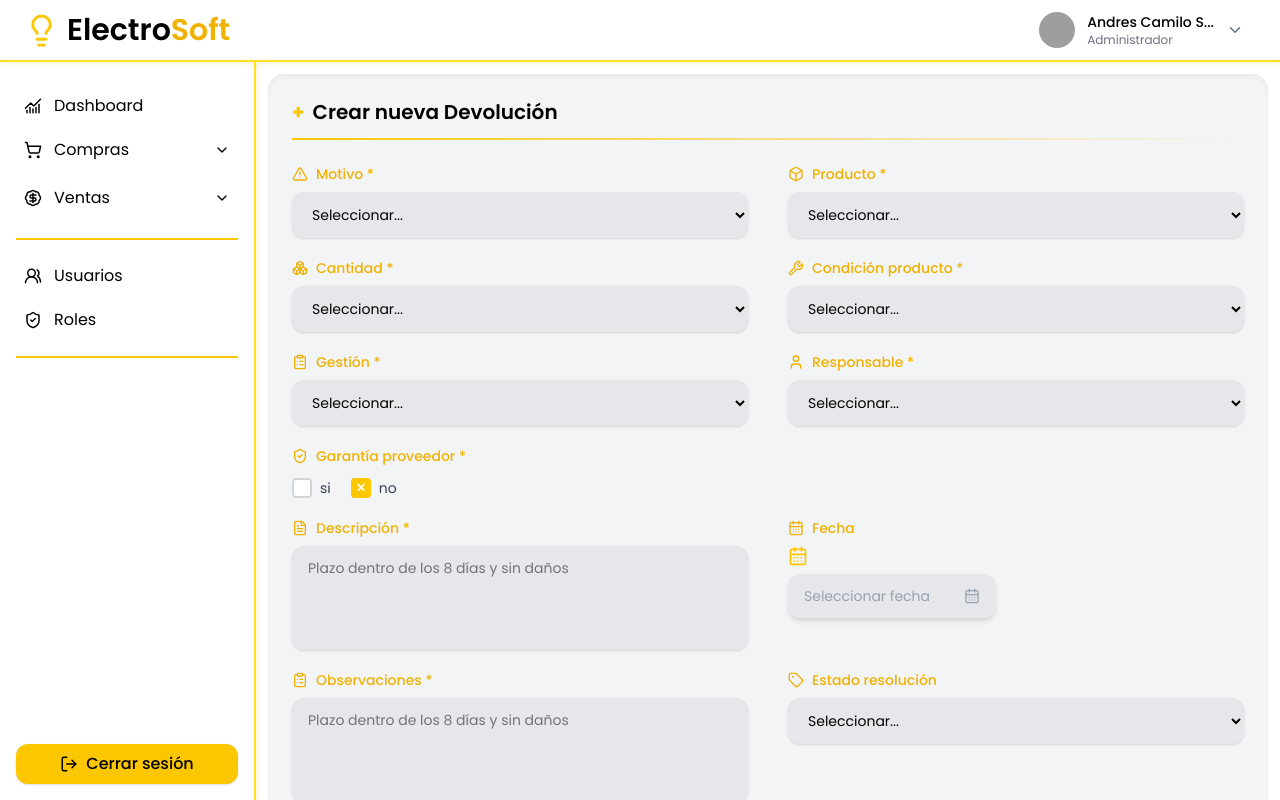
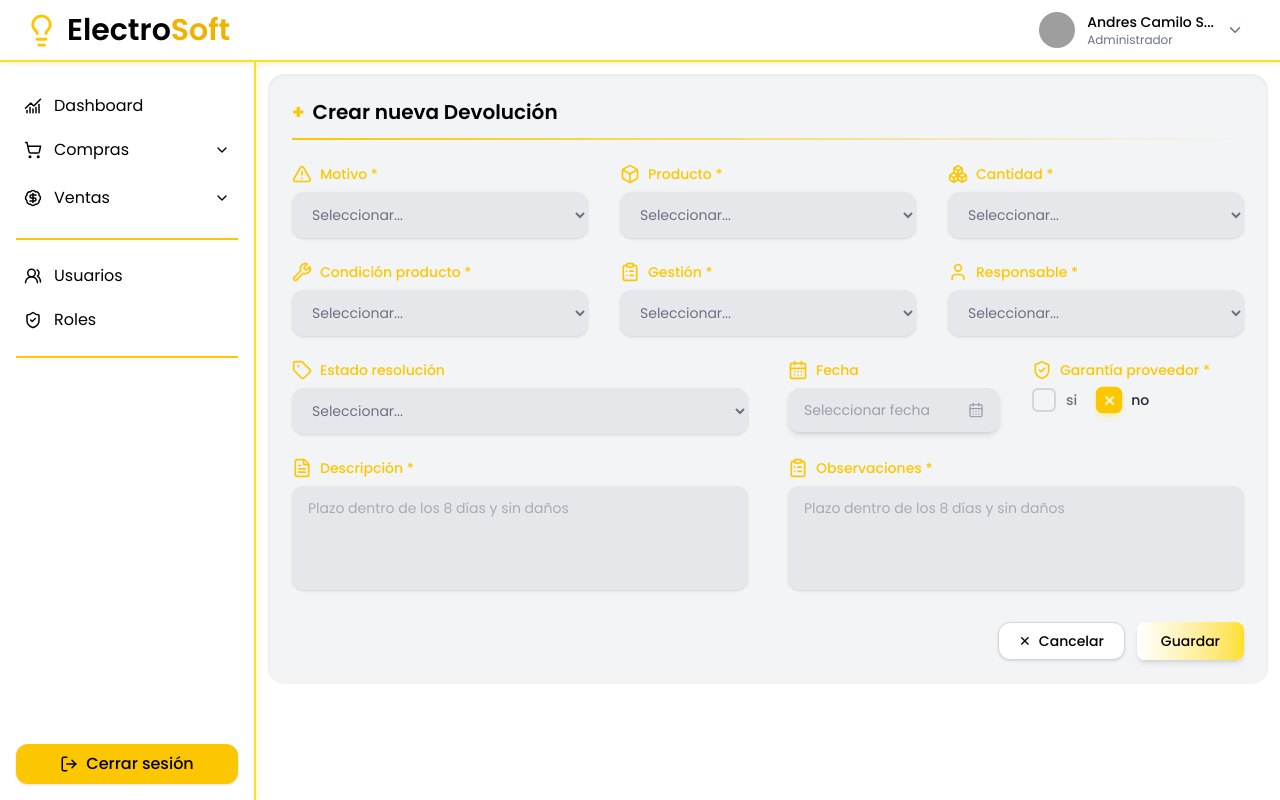
Before and after one commit to Juan17-santa/ElectroSoft, a React (Vite) app: page /dashboard/devolutions/create in a window 1280 px wide. Built offline with nearby package versions, Linux system fonts and the light colour scheme; grey boxes are pictures that could not be loaded.

Commit message:
feat: más cambios.

```diff
--- a/src/feature/dashboard/components/sidebar.jsx
+++ b/src/feature/dashboard/components/sidebar.jsx
@@ -160,8 +160,8 @@ export const Sidebar = () => {
                             </NavLink>
 
                             <NavLink
-                                to="/dashboard/returns"
-                                className={activeSubLink("/dashboard/returns")}
+                                to="/dashboard/Devolutions"
+                                className={activeSubLink("/dashboard/Devolutions")}
                             >
                                 Devoluciones
                             </NavLink>
--- a/src/feature/dashboard/components/ui/Calendar.jsx
+++ b/src/feature/dashboard/components/ui/Calendar.jsx
@@ -209,9 +209,9 @@ export default function Calendar({
                 <button
                     type="button"
                     onClick={() => setShowCalendario(v => !v)}
-                    className={`bg-gray-200 rounded-xl px-4 py-3 text-sm shadow-md w-52 text-left transition-all duration-300
+                    className={`bg-gray-200 rounded-xl px-4 py-3 text-sm shadow-md w-full text-left transition-all duration-300
                         focus:outline-none focus:ring-2 focus:ring-gray-400 cursor-pointer flex items-center justify-between gap-2
-                        ${fechaISO ? "text-gray-700" : "text-gray-400"}`}
+                        ${fechaISO ? "text-gray-500" : "text-gray-400"}`}
                 >
                     <span>
                         {fechaISO ? formatearFecha(fechaISO) : "Seleccionar fecha"}
--- a/src/feature/dashboard/pages/devolutions/components/DevolutionForm.jsx
+++ b/src/feature/dashboard/pages/devolutions/components/DevolutionForm.jsx
@@ -4,25 +4,28 @@ import {
 } from "lucide-react";
 import Calendar, { formatearFecha } from "../../../components/ui/Calendar";
 import PrimaryButton from "../../../components/ui/PrimaryButton";
+import GarantiaCheckbox from "./GarantiaCheckbox";
 import {
     MOTIVOS, CONDICIONES_PRODUCTO, GESTIONES,
     RESPONSABLES, ESTADOS_RESOLUCION
 } from "../helpers/devolutionsHelpers";
 
 /**
- * Formulario reutilizable de devolución.
- * Se usa en: CreateDevolution, EditDevolution y DevolutionDetails.
- *
- * Props:
- *  form            — objeto con todos los valores del formulario
- *  onChange        — (field, value) => void
- *  onSubmit        — () => void  (no se muestra en readOnly)
- *  onCancel        — () => void
- *  readOnly        — boolean, desactiva todos los campos
- *  title           — string, título de la vista
- *  submitText      — string, texto del botón principal
- *  productosList   — array de productos para el select de Producto
+ * ⚠️  Definido FUERA del componente principal para evitar que React
+ *     lo desmonte/remonte en cada render, lo que causaría scroll reset.
  */
+function Field({ icon: Icon, label, children }) {
+    return (
+        <div className="flex flex-col">
+            <p className="flex items-center gap-2 text-yellow-400 text-sm font-medium mb-2">
+                <Icon size={20} />
+                {label}
+            </p>
+            {children}
+        </div>
+    );
+}
+
 export default function DevolutionForm({
     form,
     onChange,
@@ -33,26 +36,12 @@ export default function DevolutionForm({
     submitText = "Guardar",
     productosList = [],
 }) {
-    // ─── Clases base reutilizables ─────────────────────────────────────────────
     const fieldBase = `
-        bg-gray-200 rounded-xl px-4 py-3 text-sm w-full shadow-sm
+        bg-gray-200 text-gray-500 rounded-xl px-4 py-3 text-sm w-full shadow-sm
         focus:outline-none focus:ring-2 focus:ring-gray-400
         transition-all duration-200
         ${readOnly ? "opacity-75 cursor-not-allowed" : "cursor-pointer"}
     `;
-
-    const labelClass = "flex items-center gap-2 text-yellow-500 text-sm font-medium mb-2";
-
-    // ─── Mini campo con label ──────────────────────────────────────────────────
-    const Field = ({ icon: Icon, label, children }) => (
-        <div className="flex flex-col">
-            <p className={labelClass}>
-                <Icon size={16} />
-                {label}
-            </p>
-            {children}
-        </div>
-    );
 
     return (
         <div className="bg-gray-100 p-6 rounded-2xl flex flex-col gap-6 shadow-inner">
@@ -66,153 +55,107 @@ export default function DevolutionForm({
                 <div className="h-0.5 bg-gradient-to-r from-yellow-400 to-transparent mt-3" />
             </div>
 
-            {/* GRID DE CAMPOS */}
-            <div className="grid grid-cols-2 gap-x-10 gap-y-5">
+            {/* ── FILA 1: Motivo · Producto · Cantidad ───────────────────────── */}
+            <div className="grid grid-cols-3 gap-x-8">
 
-                {/* MOTIVO */}
                 <Field icon={AlertTriangle} label="Motivo *">
-                    <select
-                        value={form.motivo}
-                        onChange={(e) => onChange("motivo", e.target.value)}
-                        disabled={readOnly}
-                        className={fieldBase}
-                    >
+                    <select value={form.motivo} onChange={(e) => onChange("motivo", e.target.value)} disabled={readOnly} className={fieldBase}>
                         <option value="">Seleccionar...</option>
-                        {MOTIVOS.map((m) => (
-                            <option key={m} value={m}>{m}</option>
-                        ))}
+                        {MOTIVOS.map((m) => <option key={m} value={m}>{m}</option>)}
                     </select>
                 </Field>
 
-                {/* PRODUCTO */}
                 <Field icon={Box} label="Producto *">
                     {readOnly ? (
-                        <input
-                            type="text"
-                            value={form.producto}
-                            readOnly
-                            className={fieldBase}
-                        />
+                        <input type="text" value={form.producto} readOnly className={fieldBase} />
                     ) : (
-                        <select
-                            value={form.producto}
-                            onChange={(e) => onChange("producto", e.target.value)}
-                            className={fieldBase}
-                        >
+                        <select value={form.producto} onChange={(e) => onChange("producto", e.target.value)} className={fieldBase}>
                             <option value="">Seleccionar...</option>
-                            {productosList.map((p) => (
-                                <option key={p.id} value={p.nombre}>{p.nombre}</option>
-                            ))}
+                            {productosList.map((p) => <option key={p.id} value={p.nombre}>{p.nombre}</option>)}
                         </select>
                     )}
                 </Field>
 
-                {/* CANTIDAD */}
                 <Field icon={Boxes} label="Cantidad *">
-                    <select
-                        value={form.cantidad}
-                        onChange={(e) => onChange("cantidad", e.target.value)}
-                        disabled={readOnly}
-                        className={fieldBase}
-                    >
+                    <select value={form.cantidad} onChange={(e) => onChange("cantidad", e.target.value)} disabled={readOnly} className={fieldBase}>
                         <option value="">Seleccionar...</option>
-                        {GESTIONES.map((g) => (
-                            <option key={g} value={g}>{g}</option>
-                        ))}
+                        {GESTIONES.map((g) => <option key={g} value={g}>{g}</option>)}
                     </select>
                 </Field>
 
-                {/* CONDICIÓN PRODUCTO */}
+            </div>
+
+            {/* ── FILA 2: Condición · Gestión · Responsable ─────────────────── */}
+            <div className="grid grid-cols-3 gap-x-8">
+
                 <Field icon={Wrench} label="Condición producto *">
-                    <select
-                        value={form.condicionProducto}
-                        onChange={(e) => onChange("condicionProducto", e.target.value)}
-                        disabled={readOnly}
-                        className={fieldBase}
-                    >
+                    <select value={form.condicionProducto} onChange={(e) => onChange("condicionProducto", e.target.value)} disabled={readOnly} className={fieldBase}>
                         <option value="">Seleccionar...</option>
-                        {CONDICIONES_PRODUCTO.map((c) => (
-                            <option key={c} value={c}>{c}</option>
-                        ))}
+                        {CONDICIONES_PRODUCTO.map((c) => <option key={c} value={c}>{c}</option>)}
                     </select>
                 </Field>
 
-                {/* GESTIÓN */}
                 <Field icon={ClipboardList} label="Gestión *">
-                    <select
-                        value={form.gestion}
-                        onChange={(e) => onChange("gestion", e.target.value)}
-                        disabled={readOnly}
-                        className={fieldBase}
-                    >
+                    <select value={form.gestion} onChange={(e) => onChange("gestion", e.target.value)} disabled={readOnly} className={fieldBase}>
                         <option value="">Seleccionar...</option>
-                        {GESTIONES.map((g) => (
-                            <option key={g} value={g}>{g}</option>
-                        ))}
+                        {GESTIONES.map((g) => <option key={g} value={g}>{g}</option>)}
                     </select>
                 </Field>
 
-                {/* RESPONSABLE */}
                 <Field icon={User} label="Responsable *">
-                    <select
-                        value={form.responsable}
-                        onChange={(e) => onChange("responsable", e.target.value)}
-                        disabled={readOnly}
-                        className={fieldBase}
-                    >
+                    <select value={form.responsable} onChange={(e) => onChange("responsable", e.target.value)} disabled={readOnly} className={fieldBase}>
                         <option value="">Seleccionar...</option>
-                        {RESPONSABLES.map((r) => (
-                            <option key={r} value={r}>{r}</option>
-                        ))}
+                        {RESPONSABLES.map((r) => <option key={r} value={r}>{r}</option>)}
                     </select>
                 </Field>
 
-                {/* GARANTÍA PROVEEDOR — fila completa */}
-                <div className="col-span-2">
+            </div>
+
+            {/* ── FILA 3: [Estado resolución] | [Fecha · Garantía apilados] ─── */}
+            <div className="grid grid-cols-2 gap-x-10">
+
+                {/* Columna izquierda: Estado resolución */}
+                <Field icon={Tag} label="Estado resolución">
+                    <select value={form.estadoResolucion} onChange={(e) => onChange("estadoResolucion", e.target.value)} disabled={readOnly} className={fieldBase}>
+                        <option value="">Seleccionar...</option>
+                        {ESTADOS_RESOLUCION.map((e) => <option key={e} value={e}>{e}</option>)}
+                    </select>
+                </Field>
+
+                {/* Columna derecha: Fecha | Garantía lado a lado */}
+                <div className="grid grid-cols-2 gap-x-8">
+
+                    {readOnly ? (
+                        <Field icon={CalendarDays} label="Fecha">
+                            <input type="text" value={form.fecha} readOnly className={fieldBase} />
+                        </Field>
+                    ) : (
+                        <Calendar
+                            fechaISO={form.fechaISO || ""}
+                            onFechaChange={(iso) => {
+                                onChange("fechaISO", iso);
+                                onChange("fecha", formatearFecha(iso));
+                            }}
+                            label="Fecha"
+                            required={false}
+                        />
+                    )}
+
                     <Field icon={ShieldCheck} label="Garantía proveedor *">
-                        <div className="flex items-center gap-5 mt-1">
+                        <GarantiaCheckbox
+                            value={form.garantiaProveedor}
+                            onChange={(val) => onChange("garantiaProveedor", val)}
+                            readOnly={readOnly}
+                        />
+                    </Field>
 
-                            {/* SI */}
-                            <button
-                                type="button"
-                                onClick={() => !readOnly && onChange("garantiaProveedor", true)}
-                                disabled={readOnly}
-                                className={`flex items-center gap-2 text-sm transition ${readOnly ? "cursor-not-allowed" : "cursor-pointer"}`}
-                            >
-                                <div className={`
-                                    w-5 h-5 rounded border-2 flex items-center justify-center transition-all
-                                    ${form.garantiaProveedor
-                                        ? "bg-yellow-400 border-yellow-400"
-                                        : "bg-white border-gray-300"}
-                                `} />
-                                <span className="text-gray-700">si</span>
-                            </button>
-
-                            {/* NO */}
-                            <button
-                                type="button"
-                                onClick={() => !readOnly && onChange("garantiaProveedor", false)}
-                                disabled={readOnly}
-                                className={`flex items-center gap-2 text-sm transition ${readOnly ? "cursor-not-allowed" : "cursor-pointer"}`}
-                            >
-                                <div className={`
-                                    w-5 h-5 rounded border-2 flex items-center justify-center transition-all
-                                    ${!form.garantiaProveedor
-                                        ? "bg-yellow-400 border-yellow-400"
-                                        : "bg-white border-gray-300"}
-                                `}>
-                                    {!form.garantiaProveedor && (
-                                        <span className="text-white text-xs font-black leading-none">✕</span>
-                                    )}
-                                </div>
-                                <span className="text-gray-700">no</span>
-                            </button>
-
-                        </div>
-                    </Field>
                 </div>
 
-                {/* DESCRIPCIÓN */}
+            </div>
+
+            {/* ── FILA 4: Descripción · Observaciones ───────────────────────── */}
+            <div className="grid grid-cols-2 gap-x-10">
+
                 <Field icon={FileText} label="Descripción *">
                     <textarea
                         value={form.descripcion}
@@ -224,28 +167,6 @@ export default function DevolutionForm({
                     />
                 </Field>
 
-                {/* FECHA */}
-                <Field icon={CalendarDays} label="Fecha">
-                    {readOnly ? (
-                        <input
-                            type="text"
-                            value={form.fecha}
-                            readOnly
-                            className={fieldBase}
-                        />
-                    ) : (
-                        <Calendar
-                            fechaISO={form.fechaISO || ""}
-                            onFechaChange={(iso) => {
-                                onChange("fechaISO", iso);
-                                onChange("fecha", formatearFecha(iso));
-                            }}
-                            label=""
-                        />
-                    )}
-                </Field>
-
-                {/* OBSERVACIONES */}
                 <Field icon={ClipboardList} label="Observaciones *">
                     <textarea
                         value={form.observaciones}
@@ -257,29 +178,15 @@ export default function DevolutionForm({
                     />
                 </Field>
 
-                {/* ESTADO RESOLUCIÓN */}
-                <Field icon={Tag} label="Estado resolución">
-                    <select
-                        value={form.estadoResolucion}
-                        onChange={(e) => onChange("estadoResolucion", e.target.value)}
-                        disabled={readOnly}
-                        className={fieldBase}
-                    >
-                        <option value="">Seleccionar...</option>
-                        {ESTADOS_RESOLUCION.map((e) => (
-                            <option key={e} value={e}>{e}</option>
-                        ))}
-                    </select>
-                </Field>
-
             </div>
 
             {/* BOTONES */}
             <div className="flex justify-end gap-3 mt-2">
                 <button
                     onClick={onCancel}
-                    className="bg-white border border-gray-300 hover:bg-gray-100 transition px-5 py-2 rounded-xl text-sm font-medium shadow cursor-pointer"
+                    className="flex items-center gap-2 bg-white border border-gray-300 hover:bg-gray-100 transition px-5 py-2 rounded-xl text-sm font-medium shadow cursor-pointer"
                 >
+                    <span>✕</span>
                     {readOnly ? "Volver" : "Cancelar"}
                 </button>
 
--- /dev/null
+++ b/src/feature/dashboard/pages/devolutions/components/GarantiaCheckbox.jsx
@@ -0,0 +1,79 @@
+import { Check, X } from "lucide-react";
+
+/**
+ * Componente de selección Sí/No con animación suave.
+ * Exclusivo del módulo de devoluciones.
+ *
+ * Props:
+ *  value     — boolean: true = Sí, false = No
+ *  onChange  — (value: boolean) => void
+ *  readOnly  — boolean
+ */
+export default function GarantiaCheckbox({ value, onChange, readOnly = false }) {
+    const options = [
+        { label: "si",  val: true  },
+        { label: "no",  val: false },
+    ];
+
+    return (
+        <>
+            <style>{`
+                @keyframes popIn {
+                    0%   { opacity: 0; transform: scale(0.4) rotate(-10deg); }
+                    60%  { transform: scale(1.2) rotate(4deg); }
+                    100% { opacity: 1; transform: scale(1) rotate(0deg); }
+                }
+                .garantia-icon { animation: popIn 0.22s cubic-bezier(.4,0,.2,1) both; }
+            `}</style>
+
+            <div className="flex items-center gap-5">
+                {options.map(({ label, val }) => {
+                    const isSelected = value === val;
+                    return (
+                        <button
+                            key={label}
+                            type="button"
+                            onClick={() => !readOnly && onChange(val)}
+                            disabled={readOnly}
+                            className={`
+                                flex items-center gap-2.5 group
+                                transition-all duration-200
+                                ${readOnly ? "cursor-not-allowed" : "cursor-pointer"}
+                            `}
+                        >
+                            {/* CAJA */}
+                            <div className={`
+                                relative w-6 h-6 rounded-md border-2
+                                flex items-center justify-center
+                                transition-all duration-300 ease-out
+                                ${isSelected
+                                    ? "bg-yellow-400 border-yellow-400 shadow-md shadow-yellow-200/60 scale-110"
+                                    : `border-gray-300
+                                       ${!readOnly ? "group-hover:border-yellow-300 group-hover:shadow-sm" : ""}`
+                                }
+                            `}>
+                                {isSelected && (
+                                    <span className="garantia-icon">
+                                        {val
+                                            ? <Check size={13} className="text-white" strokeWidth={3} />
+                                            : <X     size={13} className="text-white" strokeWidth={3} />
+                                        }
+                                    </span>
+                                )}
+                            </div>
+
+                            {/* LABEL */}
+                            <span className={`
+                                text-sm font-medium transition-colors duration-200
+                                ${isSelected ? "text-gray-800" : "text-gray-500"}
+                                ${!readOnly ? "group-hover:text-gray-700" : ""}
+                            `}>
+                                {label}
+                            </span>
+                        </button>
+                    );
+                })}
+            </div>
+        </>
+    );
+}
```
Also changed, not shown: src/feature/dashboard/pages/devolutions/pages/Devolutions.jsx (+15 -15 lines).
